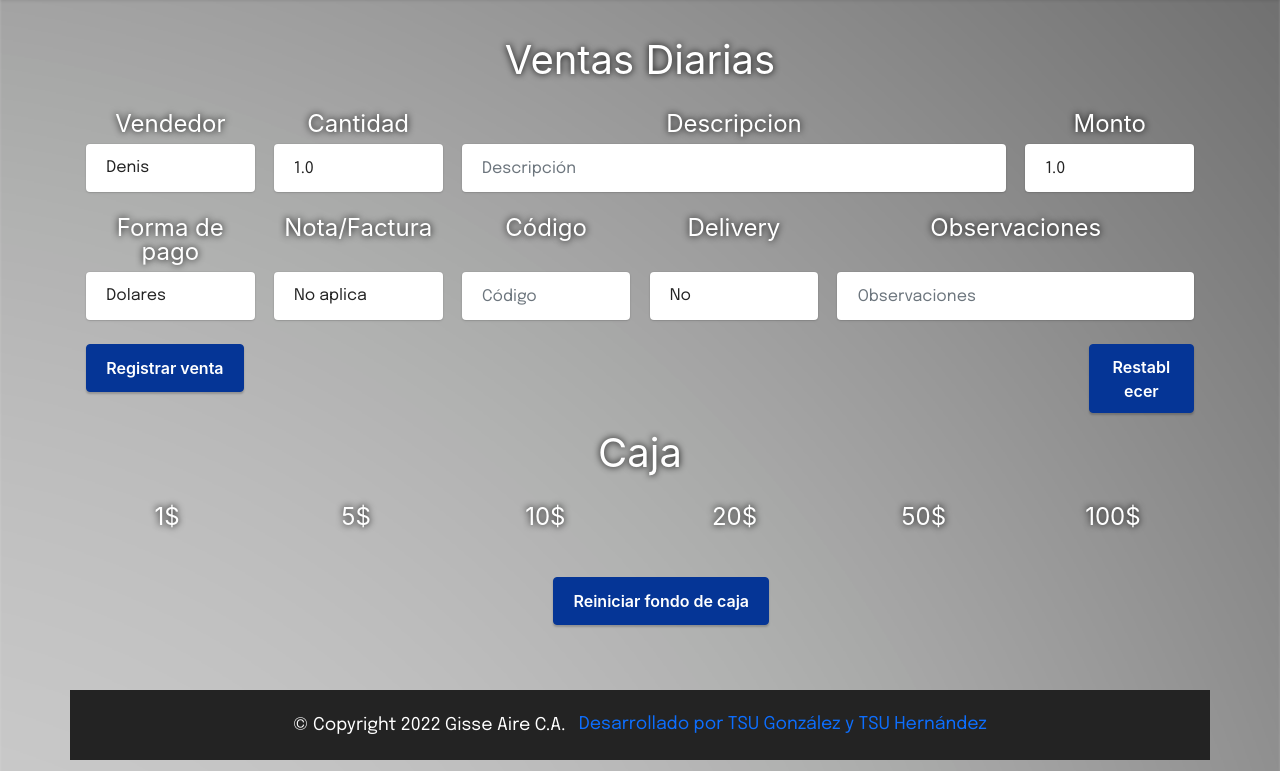
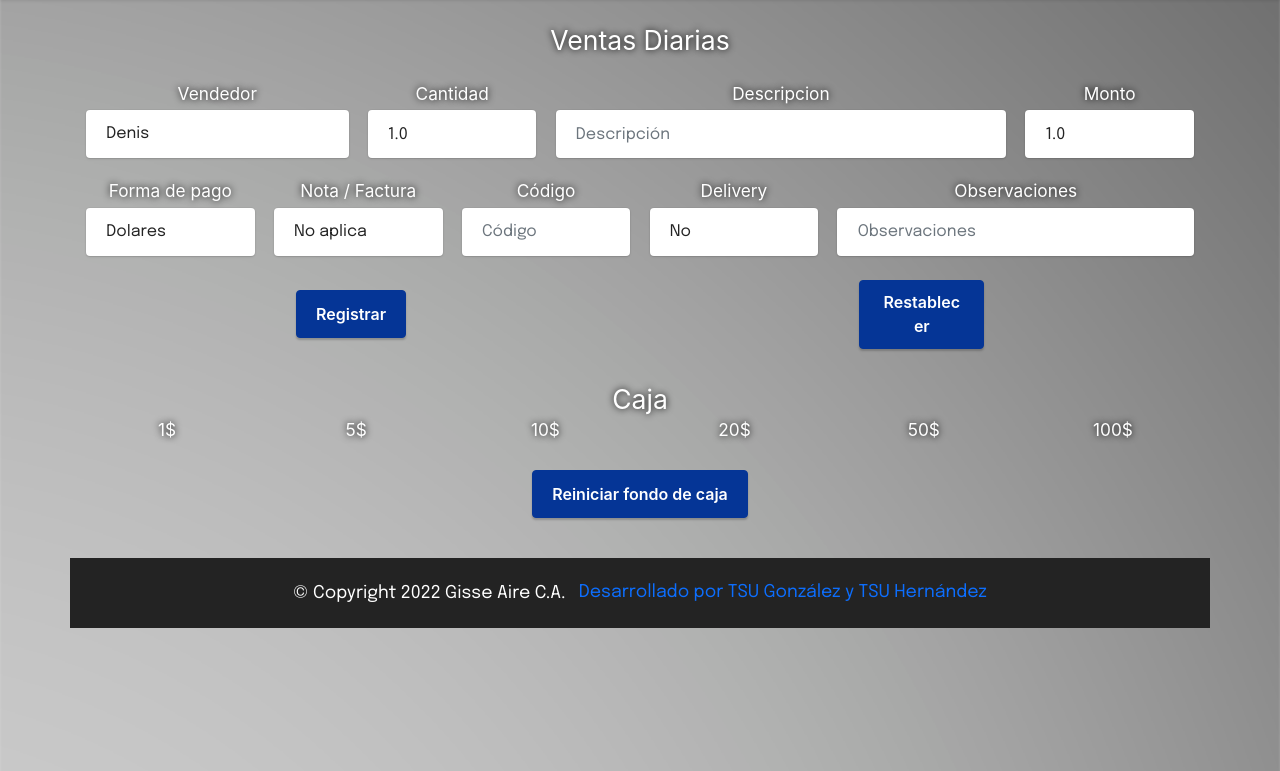
Before and after one commit to cejblan/sistema_logistico, a PHP site: page /ventas_diarias.php in a window 1280 px wide. Shown: the part 93-864 px from the top of the page. Run offline with PHP 8.4, Linux system fonts and the light colour scheme; the visitor is signed in with stand-in values (Sample User, id 1); data that the repository does not hold is empty.

Commit message:
Correcciones para responsive

```diff
--- a/assets/css/css.css
+++ b/assets/css/css.css
@@ -371,20 +371,25 @@ section#logout .col-12 {
 
 /* Fin Logout */
 /* Ventas Diarias */
-input#borrar.ventas_diarias {
-    margin-left: 37.64%;
-}
-
 input#submit.center {
-    position: relative;
-    left: 42%;
-    right: 42%;
-    margin-top: 1em;
-    margin-bottom: 4em;
+    margin: auto;
+    margin-bottom: 2.4em;
 }
 
 h1.margin_top {
     margin-top: 0.5em !important;
+}
+
+.ventas_diarias .margin_auto {
+    width: 9em;
+}
+
+.ventas_diarias .calc h4 {
+    font-size: calc(0.6em + 0.6vw);
+}
+
+.ventas_diarias .calc_titulo h1 {
+    font-size: calc(1.1em + 0.7vw);
 }
 
 /* Fin Ventas Diarias */
@@ -399,7 +404,7 @@ section#footer {
     height: 4em;
     background-color: #232323 !important;
 	position: absolute;
-	bottom: -4.03em;
+	bottom: -4.09em;
 	width: 100%;
 }
 
--- a/ventas_diarias.php
+++ b/ventas_diarias.php
@@ -96,30 +96,30 @@ if(isset($_POST["actualizar"]))
 
 ?>
 
-<section class="container FEs">
+<section class="container FEs ventas_diarias">
   <div class="row">
-    <div class="col-12">
+    <div class="col-12 calc_titulo">
         <h1>Ventas Diarias</h1>
     </div>
   </div>
   </br>
   <form action="ventas_diarias.php" method="POST">
     <div class="row">
-      <div class="col-2">
+      <div class="col-3 calc">
         <h4>Vendedor</h4>
       </div>
-      <div class="col-2">
+      <div class="col-2 calc">
         <h4>Cantidad</h4>
       </div>
-      <div class="col-6">
+      <div class="col-5 calc">
         <h4>Descripcion</h4>
       </div>
-      <div class="col-2">
+      <div class="col-2 calc">
         <h4>Monto</h4>
       </div>
     </div>
     <div class="row">
-      <div class="col-2">
+      <div class="col-3">
         <select name="vendedor" class="form-control" required>
           <option value="Denis">Denis</option>
           <option value="Alan">Alan</option>
@@ -132,7 +132,7 @@ if(isset($_POST["actualizar"]))
       <div class="col-2">
         <input type="number" name="cantidad" class="form-control" placeholder="Cantidad" value="1.0" step="0.1" required/>
       </div>
-      <div class="col-6">
+      <div class="col-5">
         <input type="text" name="descripcion" class="form-control" placeholder="Descripción" required/>
       </div>
       <div class="col-2">
@@ -141,19 +141,19 @@ if(isset($_POST["actualizar"]))
     </div>
     </br>
     <div class="row">
-      <div class="col-2">
+      <div class="col-2 calc">
         <h4>Forma de pago</h4>
       </div>
-      <div class="col-2">
-        <h4>Nota/Factura</h4>
+      <div class="col-2 calc">
+        <h4>Nota / Factura</h4>
       </div>
-      <div class="col-2">
+      <div class="col-2 calc">
         <h4>Código</h4>
       </div>
-      <div class="col-2">
+      <div class="col-2 calc">
         <h4>Delivery</h4>
       </div>
-      <div class="col-4">
+      <div class="col-4 calc">
         <h4>Observaciones</h4>
       </div>
     </div>
@@ -193,41 +193,41 @@ if(isset($_POST["actualizar"]))
     </div>
     </br>
     <div class="row">
-      <div class="col-10">
-        <input class="btn btn-success" type="submit" name="submit" id="submit" value="Registrar venta"/>
+      <div class="col-6 margin_auto">
+        <input class="btn btn-success" type="submit" name="submit" id="submit" value="Registrar"/>
       </div>
-      <div class="col-2">
+      <div class="col-6 margin_auto">
         <input class="btn btn-success ventas_diarias" type="reset" name="borrar" id="borrar" value="Restablecer"/>
       </div>
     </div>
   </form>
 </section>
-<section class="container FEs">
+</br>
+<section class="container FEs ventas_diarias">
   <div class="row">
-    <div class="col-12">
+    <div class="col-12 calc_titulo">
       <h1 class="margin_top">Caja</h1>
     </div>
   </div>
-  </br>
   <div class="row">
     <form action="ventas_diarias.php" method="POST">
       <div class="row">
-        <div class="col-2">
+        <div class="col-2 calc">
           <h4>1$</h4>
         </div>
-        <div class="col-2">
+        <div class="col-2 calc">
           <h4>5$</h4>
         </div>
-        <div class="col-2">
+        <div class="col-2 calc">
           <h4>10$</h4>
         </div>
-        <div class="col-2">
+        <div class="col-2 calc">
           <h4>20$</h4>
         </div>
-        <div class="col-2">
+        <div class="col-2 calc">
           <h4>50$</h4>
         </div>
-        <div class="col-2">
+        <div class="col-2 calc">
           <h4>100$</h4>
         </div>
       </div>
@@ -261,10 +261,10 @@ if(isset($_POST["actualizar"]))
       </div>
       </br>
       <div class="row">
-        <div class="col-10">
+        <div class="col-6 margin_auto">
           <input class="btn btn-success" type="submit" name="actualizar" id="submit" value="Actualizar"/>
         </div>
-        <div class="col-2">
+        <div class="col-6 margin_auto">
           <input class="btn btn-success ventas_diarias" type="reset" name="borrar" id="borrar" value="Restablecer"/>
         </div>
       </div>
@@ -297,10 +297,10 @@ $result_consult_ventas = mysqli_query($conexion,$consult_ventas);
 if (@mysqli_num_rows($result_consult_ventas) == true)
  {
    echo '</br>
-         <section class="container FEs">
+         <section class="container FEs ventas_diarias">
            <div class="row">
-             <div class="col-12">
-                 <h2>El día de hoy</h2>
+             <div class="col-12 calc_titulo">
+                <h1>El día de hoy</h1>
              </div>
            </div>
            <div class="row">
@@ -390,9 +390,9 @@ if (@mysqli_num_rows($result_consult_ventas) == true)
 @$result_sumatoria_apertura = mysqli_fetch_assoc($sumatoria_apertura);
 
 ?>
-<section class="container FEs">
+<section class="container FEs ventas_diarias">
   <div class="row">
-    <div class="col-12">
+    <div class="col-12 calc_titulo">
       <h1>Totales</h1>
     </div>
   </div>
```
